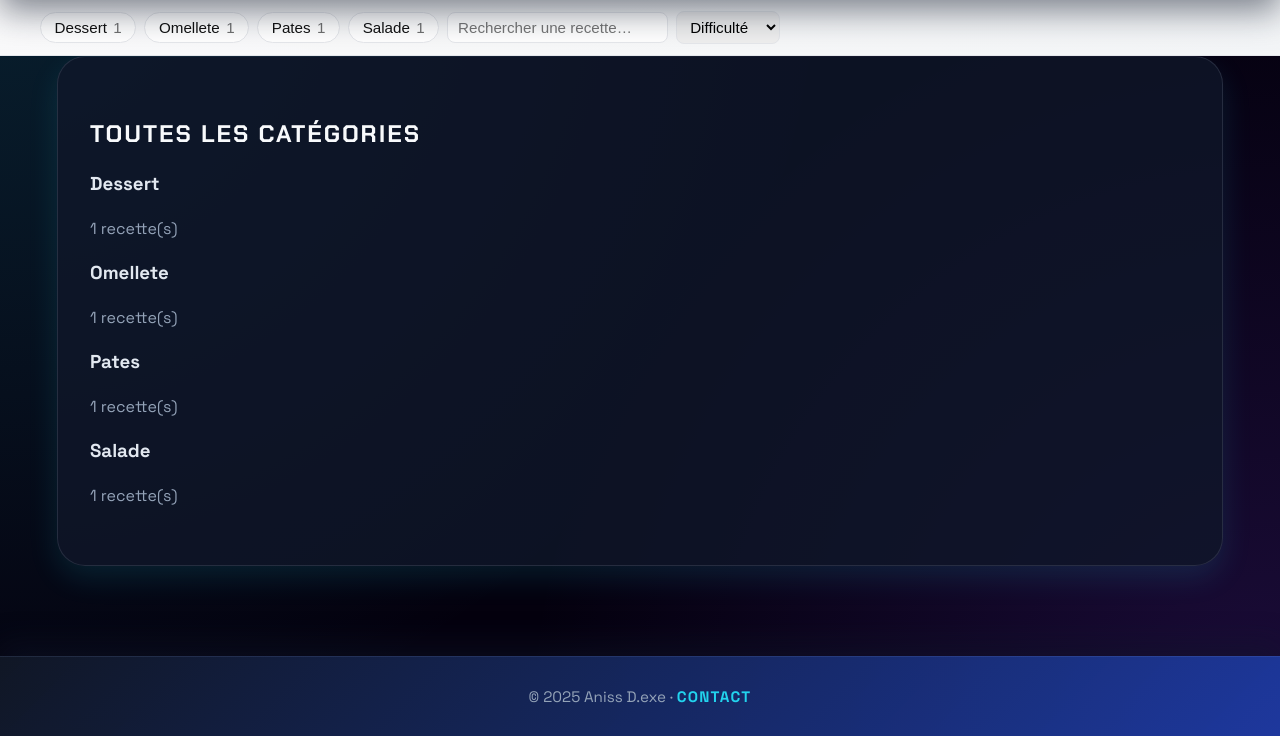
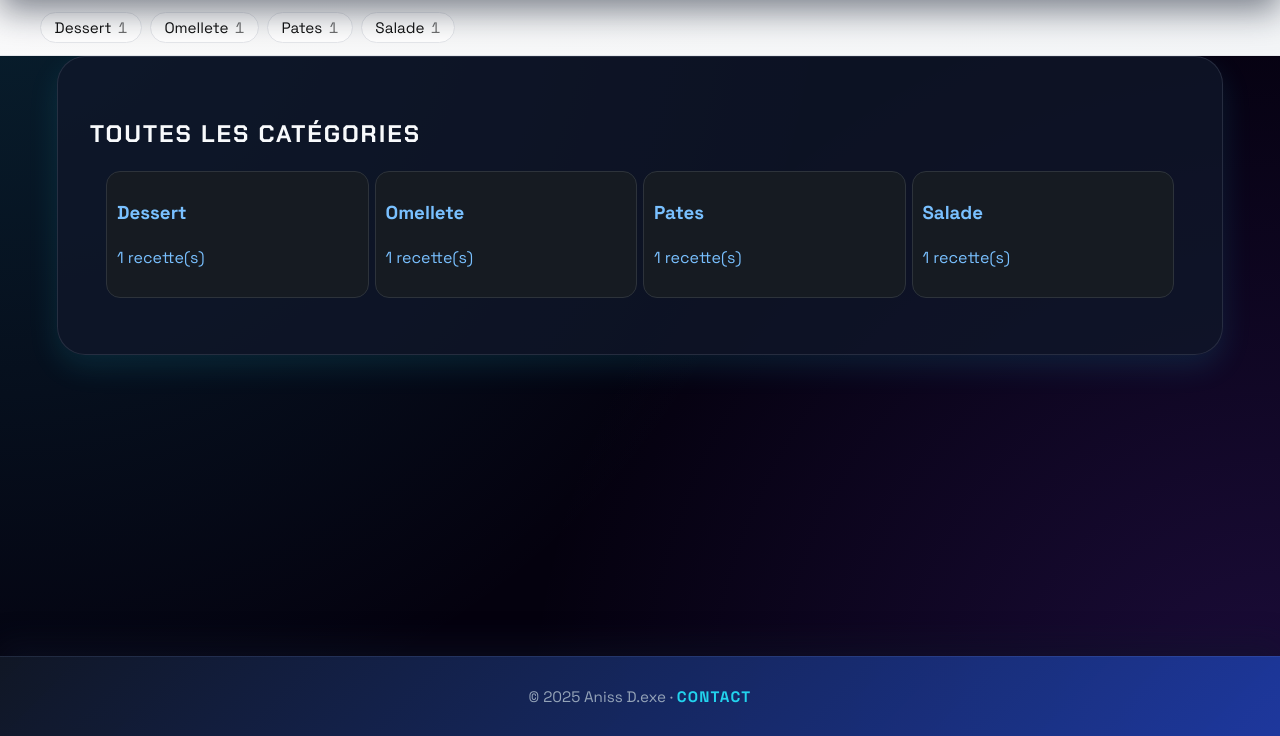
Before and after one commit to EL-waggy/aniss-d, a PHP site: page /recette/ in a window 1280 px wide. Shown: the part 64-800 px from the top of the page. Run offline with PHP 8.4, Linux system fonts and the light colour scheme.

Commit message:
tentative decorrection du css et du php des mes betises #5

```diff
--- a/recette/index.php
+++ b/recette/index.php
@@ -1,17 +1,11 @@
 <?php
 /**
- * index.php (recette) — barre unique de navigation recettes avec "déroulé"
- * ----------------------------------------------------------------------------------
- * - On garde la nav principale du site telle quelle (NE PAS TOUCHER).
- * - Une seule barre "recettes" affiche les catégories sous forme de puces.
- * - En cliquant sur une catégorie, un panneau déroulant affiche les recettes (HTML/PHP)
- *   de ce sous-dossier avec des liens cliquables vers chaque fichier.
- * - Le reste de la page peut afficher "toutes les catégories" ou une grille, mais ce
- *   n'est plus obligatoire pour le flux principal.
- *
- * .htaccess à conserver :
- *   RewriteEngine On
- *   RewriteRule ^recette(?:/.*)?$ /recette/index.php [L,QSA]
+ * index.php (recette) — Barre unique avec panneau déroulant SANS JS (hash anchors)
+ * ---------------------------------------------------------------------------------
+ * - Les puces de catégories sont des <a href="#cat-{slug}">.
+ * - Le panneau correspondant s'affiche via :target en CSS.
+ * - On garde aussi une classe "open" côté serveur si l'URL est /recette/{slug}/.
+ * - Les cartes dans le <main> renvoient vers la même ancre (donc cliquables).
  */
 
 // ---------- CONFIG ----------
@@ -33,7 +27,6 @@ function listRecipeCategories(string $fsRoot): array {
   usort($cats, fn($a,$b)=> strcmp($a['label'], $b['label']));
   return $cats;
 }
-
 function listRecipesInCategory(string $fsRoot, string $cat): array {
   $dir = rtrim($fsRoot,'/').'/'.$cat;
   if (!is_dir($dir)) return [];
@@ -54,63 +47,57 @@ function listRecipesInCategory(string $fsRoot, string $cat): array {
   usort($items, fn($a,$b)=> strcmp($a['label'],$b['label']));
   return $items;
 }
-
-function getActiveCategoryFromUrl(string $webroot): string {
+function getActiveCategory(string $webroot): string {
   $path = trim(parse_url($_SERVER['REQUEST_URI'], PHP_URL_PATH) ?? '', '/');
-  $segments = $path === '' ? [] : explode('/', $path);
+  $segs = $path === '' ? [] : explode('/', $path);
   $root = trim($webroot, '/');
-  $i = array_search($root, $segments, true);
-  return ($i !== false && isset($segments[$i+1]) && $segments[$i+1] !== '') ? $segments[$i+1] : '';
+  $i = array_search($root, $segs, true);
+  return ($i !== false && isset($segs[$i+1]) && $segs[$i+1] !== '') ? $segs[$i+1] : '';
 }
 
 // ---------- DATA ----------
 $categories = listRecipeCategories($RECETTE_FSROOT);
-// Pré-charger les recettes par catégorie pour le panneau déroulant
 $recipesByCat = [];
-foreach ($categories as $c) {
-  $recipesByCat[$c['slug']] = listRecipesInCategory($RECETTE_FSROOT, $c['slug']);
-}
-$activeCat = getActiveCategoryFromUrl($RECETTE_WEBROOT);
+foreach ($categories as $c) $recipesByCat[$c['slug']] = listRecipesInCategory($RECETTE_FSROOT, $c['slug']);
+$activeCat = getActiveCategory($RECETTE_WEBROOT);
 
-// ---------- PAGE META ----------
-$pageTitle = 'Recettes';
-$pageDescription = "Navigation des recettes par catégories avec panneau déroulant.";
-?>
-<!doctype html>
+// ---------- PAGE ----------
+?><!doctype html>
 <html lang="fr">
 <head>
   <meta charset="utf-8">
   <meta name="viewport" content="width=device-width, initial-scale=1">
   <title>Recettes - Aniss D.exe</title>
-  <meta name="description" content="<?= htmlspecialchars($pageDescription) ?>">
   <link rel="stylesheet" href="<?= $SITE_BASE ?>css/style.css">
-  <link rel="icon" href="<?= $SITE_BASE ?>img/index/image-principale-1.png" sizes="any">
   <style>
-    /* Barre recettes (une seule barre) + panneau */
-    .recette-bar{position:sticky;top:0;z-index:60;background:linear-gradient(135deg, rgba(255,255,255,.98), rgba(248,250,252,.98));border-bottom:1px solid #e5e7eb;backdrop-filter:saturate(140%) blur(6px)}
+    .recette-bar{position:sticky;top:0;z-index:60;background:linear-gradient(135deg, rgba(255,255,255,.98), rgba(248,250,252,.98));border-bottom:1px solid #e5e7eb}
     .recette-bar .inner{display:grid;grid-template-columns:auto 1fr auto;gap:.5rem;align-items:center;max-width:1200px;margin:0 auto;padding:.5rem 1rem}
-    .recette-bar .chips{display:flex;gap:.5rem;overflow-x:auto;scroll-snap-type:x proximity;padding:.25rem 0}
-    .recette-bar .chip{flex:0 0 auto;scroll-snap-align:start;display:inline-flex;align-items:center;gap:.4rem;padding:.45rem .85rem;border:1px solid #e5e7eb;border-radius:999px;background:#fff;font-size:.95rem;line-height:1;text-decoration:none;color:#111;user-select:none}
-    .recette-bar .chip[aria-expanded="true"]{background:#111;color:#fff;border-color:#111}
-    .recette-bar .count{opacity:.6;font-variant-numeric:tabular-nums}
-    .recette-bar .tools{display:flex;gap:.5rem;align-items:center}
-    .recette-bar input[type="search"], .recette-bar select{padding:.4rem .6rem;border:1px solid #e5e7eb;border-radius:.5rem;font-size:.95rem}
-    .recette-bar .arrow{border:1px solid #e5e7eb;background:#fff;border-radius:.5rem;padding:.35rem .55rem;cursor:pointer}
+    .chips{display:flex;gap:.5rem;overflow-x:auto;scroll-snap-type:x proximity;padding:.25rem 0}
+    .chip{flex:0 0 auto;scroll-snap-align:start;display:inline-flex;align-items:center;gap:.4rem;padding:.45rem .85rem;border:1px solid #e5e7eb;border-radius:999px;background:#fff;font-size:.95rem;line-height:1;text-decoration:none;color:#111}
+    .chip[aria-current="true"]{background:#111;color:#fff;border-color:#111}
+    .count{opacity:.6;font-variant-numeric:tabular-nums}
 
-    /* Panneau déroulant (one-at-a-time) */
     .recipes-panel{position:relative}
-    .recipes-panel .panel{position:absolute;left:0;right:0;top:0;transform:translateY(0);background:#0b1220;color:#c9d1d9;border-bottom:1px solid #233046;box-shadow:0 24px 60px rgba(5,10,20,.45);display:none}
-    .recipes-panel .panel[aria-hidden="false"]{display:block}
+    .panel{position:absolute;left:0;right:0;top:0;background:#0b1220;color:#c9d1d9;border-bottom:1px solid #233046;box-shadow:0 24px 60px rgba(5,10,20,.45);display:none;z-index:65}
+    .panel.open{display:block}             /* ouvert côté serveur */
+    .panel:target{display:block}           /* ouvert via hash */
     .panel-inner{max-width:1200px;margin:0 auto;padding:14px 16px 18px}
     .panel-title{margin:4px 0 10px;color:#79c0ff;font-weight:700;letter-spacing:.05em;text-transform:uppercase}
     .panel-grid{display:grid;gap:10px;grid-template-columns:repeat(auto-fit, minmax(200px, 1fr))}
     .panel-item a{display:block;padding:10px 12px;border:1px solid #233046;border-radius:10px;background:#111827;color:#e5e7eb;text-decoration:none}
     .panel-item a:hover{border-color:#3b82f6}
 
+    .close-bar{display:flex;justify-content:flex-end;gap:8px;margin-top:6px}
+    .close-link{font-size:.9rem;color:#9ca3af;text-decoration:none}
+    .close-link:hover{text-decoration:underline}
+
     @media (max-width:780px){
       .recette-bar .inner{grid-template-columns:auto 1fr}
-      .recette-bar .tools{grid-column:1 / -1}
     }
+    .grid{display:grid;gap:6px;grid-template-columns:repeat(auto-fit, minmax(220px,1fr));max-width:1100px;margin:1rem auto;padding:0 1rem}
+    .card{background:#161b22;border:1px solid #2d333b;border-radius:14px;padding:10px;color:#c9d1d9}
+    .card a{color:#79c0ff;text-decoration:none}
+    .card a:hover{text-decoration:underline}
   </style>
 </head>
 <body>
@@ -132,40 +119,28 @@ $pageDescription = "Navigation des recettes par catégories avec panneau déroul
   </nav>
 </header>
 
-<!-- Barre UNIQUE des recettes avec panneau déroulant -->
+<!-- Barre unique des recettes -->
 <div class="recette-bar" role="navigation" aria-label="Recettes">
   <div class="inner">
-    <button class="arrow left" aria-label="Défiler vers la gauche" hidden>◀</button>
     <div class="chips" role="tablist" aria-label="Catégories">
       <?php foreach ($categories as $c): $slug=$c['slug']; $label=$c['label']; ?>
-        <button class="chip" role="tab"
-                aria-expanded="<?= $slug === $activeCat ? 'true' : 'false' ?>"
-                data-cat="<?= htmlspecialchars($slug) ?>"
-                aria-controls="panel-<?= htmlspecialchars($slug) ?>">
-          <?= htmlspecialchars($label) ?>
-          <span class="count"><?= $c['count'] ?: '' ?></span>
-        </button>
+        <a class="chip" role="tab"
+           aria-current="<?= $slug === $activeCat ? 'true' : 'false' ?>"
+           href="#cat-<?= htmlspecialchars($slug) ?>">
+          <?= htmlspecialchars($label) ?> <span class="count"><?= $c['count'] ?: '' ?></span>
+        </a>
       <?php endforeach; ?>
       <?php if (empty($categories)): ?>
-        <span>Aucune catégorie trouvée dans <code><?= htmlspecialchars($RECETTE_WEBROOT) ?></code></span>
+        <span>Aucune catégorie trouvée</span>
       <?php endif; ?>
     </div>
-    <div class="tools">
-      <input type="search" id="search-recette" placeholder="Rechercher une recette…" aria-label="Rechercher une recette">
-      <select id="filter-difficulte" aria-label="Filtrer par difficulté">
-        <option value="">Difficulté</option>
-        <option value="facile">Facile</option>
-        <option value="moyenne">Moyenne</option>
-        <option value="difficile">Difficile</option>
-      </select>
-      <button class="arrow right" aria-label="Défiler vers la droite">▶</button>
-    </div>
+    <div></div>
   </div>
 
-  <!-- Panneau déroulant (one-at-a-time), rendu server-side -->
-  <div class="recipes-panel" id="recipes-panel">
+  <!-- Panneaux (un seul visible via :target ou .open) -->
+  <div class="recipes-panel">
     <?php foreach ($categories as $c): $slug=$c['slug']; $label=$c['label']; $items=$recipesByCat[$slug] ?? []; ?>
-      <div class="panel" id="panel-<?= htmlspecialchars($slug) ?>" aria-hidden="<?= $slug === $activeCat ? 'false' : 'true' ?>">
+      <div class="panel <?= $slug === $activeCat ? 'open' : '' ?>" id="cat-<?= htmlspecialchars($slug) ?>">
         <div class="panel-inner">
           <div class="panel-title"><?= htmlspecialchars($label) ?></div>
           <div class="panel-grid">
@@ -176,6 +151,7 @@ $pageDescription = "Navigation des recettes par catégories avec panneau déroul
               <p>Aucune recette trouvée dans <code>/recette/<?= htmlspecialchars($slug) ?></code>.</p>
             <?php endif; ?>
           </div>
+          <div class="close-bar"><a class="close-link" href="#">Fermer</a></div>
         </div>
       </div>
     <?php endforeach; ?>
@@ -183,14 +159,13 @@ $pageDescription = "Navigation des recettes par catégories avec panneau déroul
 </div>
 
 <main>
-  <!-- Contenu libre (facultatif), on peut garder un aperçu -->
   <section class="about" aria-labelledby="title-allcats">
     <h2 id="title-allcats">Toutes les catégories</h2>
     <div class="grid" role="list">
       <?php foreach ($categories as $c): ?>
         <article class="card" role="listitem">
-          <h3><?= htmlspecialchars($c['label']) ?></h3>
-          <p><?= $c['count'] ?> recette(s)</p>
+          <h3><a href="#cat-<?= htmlspecialchars($c['slug']) ?>"><?= htmlspecialchars($c['label']) ?></a></h3>
+          <p><a href="#cat-<?= htmlspecialchars($c['slug']) ?>"><?= $c['count'] ?> recette(s)</a></p>
         </article>
       <?php endforeach; ?>
     </div>
@@ -203,73 +178,5 @@ $pageDescription = "Navigation des recettes par catégories avec panneau déroul
   </div>
 </footer>
 
-<script>
-  (() => {
-    // Défilement horizontal des chips
-    const scroll = document.querySelector('.chips');
-    const leftBtn = document.querySelector('.arrow.left');
-    const rightBtn = document.querySelector('.arrow.right');
-
-    const toggleArrows = () => {
-      if (!scroll) return;
-      leftBtn.hidden = scroll.scrollLeft < 10;
-      rightBtn.hidden = (scroll.scrollWidth - scroll.clientWidth - scroll.scrollLeft) < 10;
-    };
-    if (scroll) {
-      toggleArrows();
-      scroll.addEventListener('scroll', toggleArrows);
-      leftBtn?.addEventListener('click', ()=> scroll.scrollBy({left:-240, behavior:'smooth'}));
-      rightBtn?.addEventListener('click',()=> scroll.scrollBy({left: 240, behavior:'smooth'}));
-
-      // drag-to-scroll
-      let dragging=false, startX=0, startLeft=0, id=0;
-      scroll.addEventListener('pointerdown', e=>{ dragging=true; startX=e.clientX; startLeft=scroll.scrollLeft; id=e.pointerId; scroll.setPointerCapture(id); });
-      scroll.addEventListener('pointermove', e=>{ if(!dragging) return; scroll.scrollLeft = startLeft - (e.clientX - startX); });
-      scroll.addEventListener('pointerup',   ()=>{ dragging=false; });
-      scroll.addEventListener('pointercancel',()=>{ dragging=false; });
-    }
-
-    // Panneau déroulant logic
-    const chips = document.querySelectorAll('.chip[role="tab"]');
-    const panels = document.querySelectorAll('.recipes-panel .panel');
-    const closeAll = () => {
-      chips.forEach(c => c.setAttribute('aria-expanded','false'));
-      panels.forEach(p => p.setAttribute('aria-hidden','true'));
-    };
-    chips.forEach(chip => {
-      chip.addEventListener('click', () => {
-        const cat = chip.dataset.cat;
-        const panel = document.getElementById('panel-'+cat);
-        const isOpen = chip.getAttribute('aria-expanded') === 'true';
-        closeAll();
-        if (!isOpen && panel) {
-          chip.setAttribute('aria-expanded','true');
-          panel.setAttribute('aria-hidden','false');
-        }
-      });
-    });
-    // Fermer si clic en dehors du panneau / de la barre
-    document.addEventListener('click', (e) => {
-      const bar = document.querySelector('.recette-bar');
-      if (!bar?.contains(e.target)) closeAll();
-    });
-    // Esc pour fermer
-    document.addEventListener('keydown', (e)=>{
-      if (e.key === 'Escape') closeAll();
-    });
-
-    // Recherche (optionnelle)
-    const search = document.getElementById('search-recette');
-    const selectDiff = document.getElementById('filter-difficulte');
-    search?.addEventListener('keydown', (e) => {
-      if (e.key === 'Enter' && search.value.trim()) {
-        const q = encodeURIComponent(search.value.trim());
-        const d = selectDiff?.value ? '&d='+encodeURIComponent(selectDiff.value) : '';
-        // Page de recherche à implémenter si besoin
-        location.href = '<?= $RECETTE_WEBROOT ?>/recherche/?q='+q+d;
-      }
-    });
-  })();
-</script>
 </body>
 </html>
```
